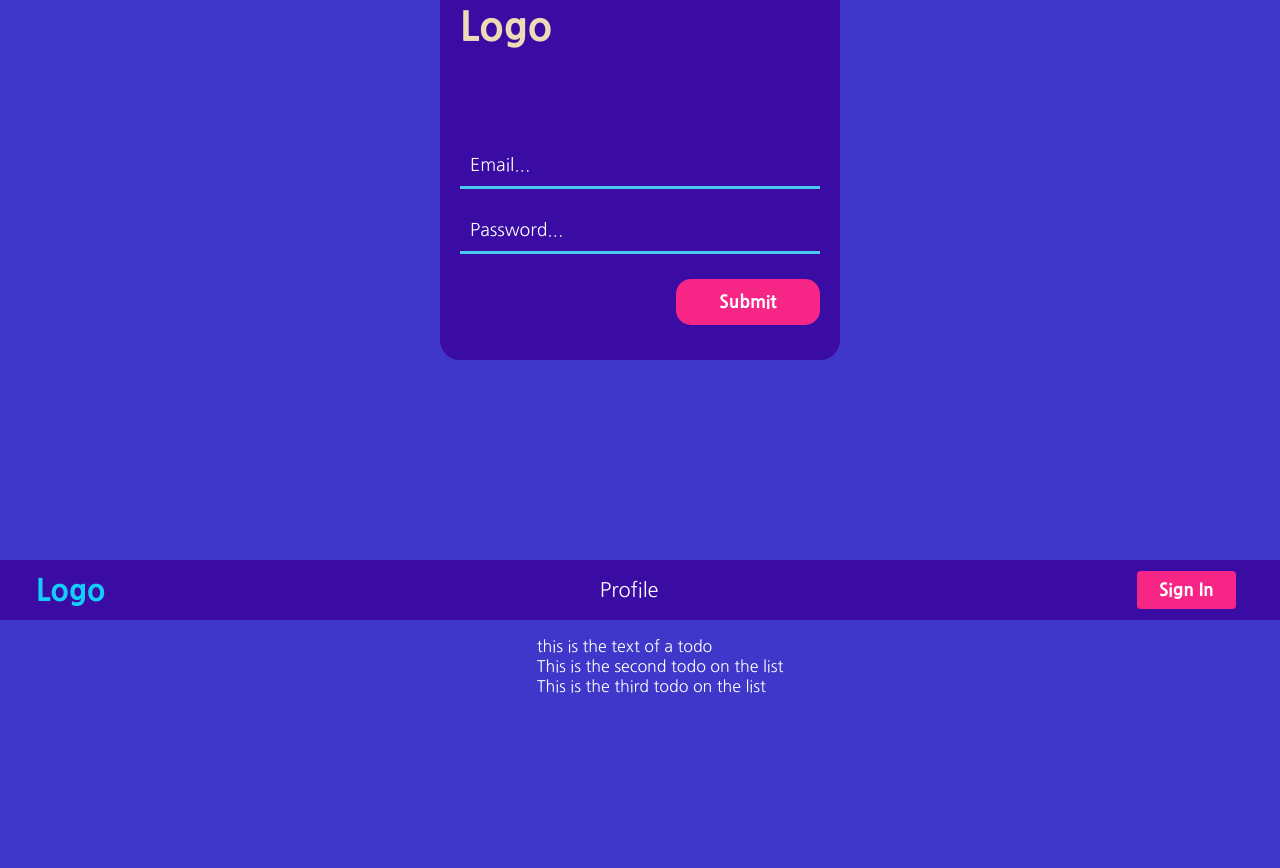
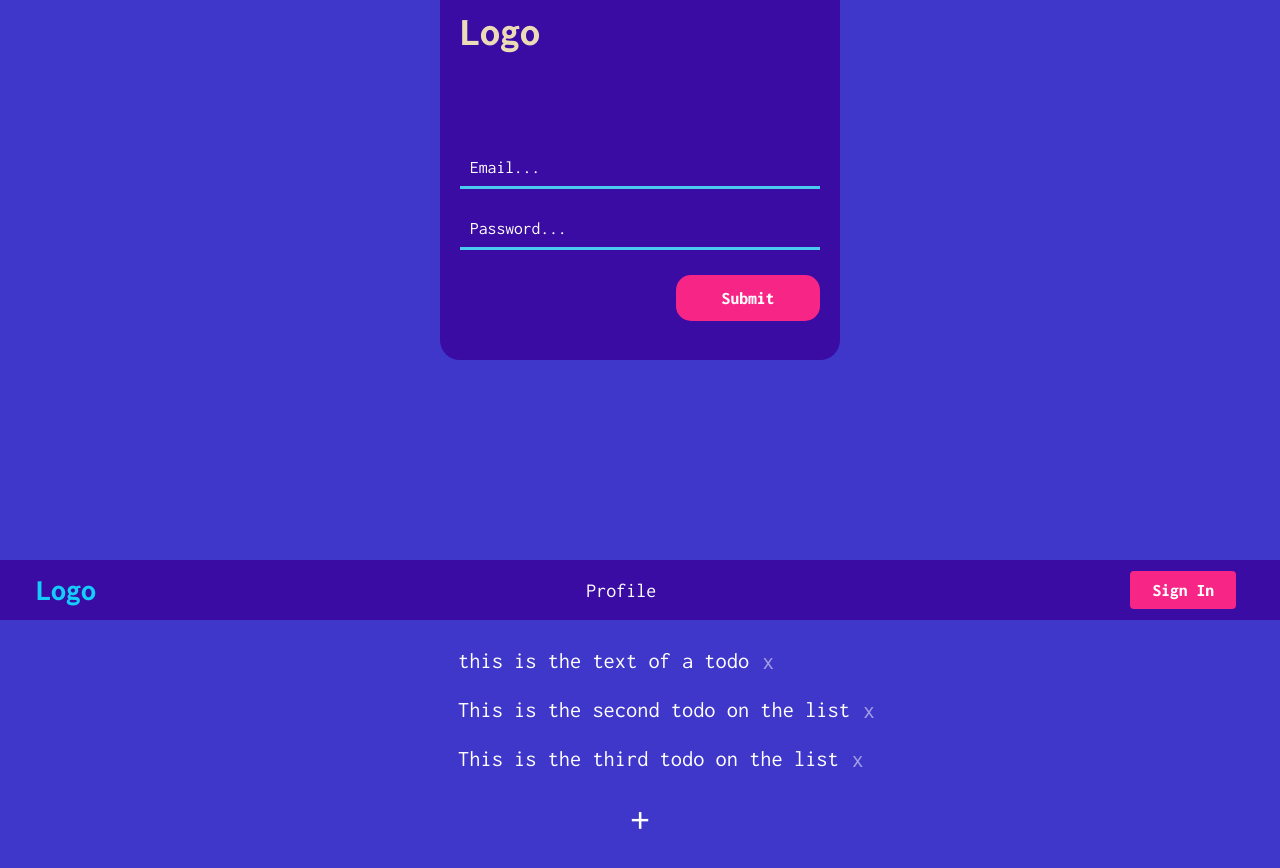
Before and after one commit to Trev-Marshall/Headspace, a React (Create React App) app: page /signin in a window 1280 px wide. Shown: the part 240-1108 px from the top of the page. Built offline with nearby package versions, Linux system fonts and the light colour scheme.

Commit message:
Fully functional todo. Minus saving the todos somewhere

```diff
--- a/src/App.css
+++ b/src/App.css
@@ -1,4 +1,4 @@
-@import url('https://fonts.googleapis.com/css2?family=Nanum+Gothic:wght@400;800&display=swap');
+@import url('https://fonts.googleapis.com/css2?family=Inconsolata:wght@300;400;800&display=swap');
 * {
-	font-family: 'Nanum Gothic', sans-serif;
+	font-family: 'Inconsolata', monospace;
 }
--- a/src/Components/Home.jsx
+++ b/src/Components/Home.jsx
@@ -1,28 +1,50 @@
 import React, {useState} from 'react'
 import styled from 'styled-components'
 import Todo from './Todo'
-
-
+import TodoForm from './TodoForm'
+import {COLORS1} from '../Design/Constants'
 
 function Home() {
   const [todos, setTodos] = useState([
-    {text: 'this is the text of a todo'},
-    {text: 'This is the second todo on the list'},
-    {text: 'This is the third todo on the list'}
+    {text: 'this is the text of a todo',
+    isCompleted: false},
+    {text: 'This is the second todo on the list',
+    isCompleted: false},
+    {text: 'This is the third todo on the list',
+    isCompleted: false}
   ])
+  const [value, setValue] = useState("")
+  const [formState, setFormState] = useState(false)
 
   return (
     <Container>
       <Ul>
         {todos &&
         todos.map((todo, index) => (
-          <Li
+          <Todo
           key={index}
           index={index}
           todo={todo}
+          setTodos={setTodos}
+          todos={todos}
           />
         ))}
       </Ul>
+      {formState ?
+      (
+        <TodoForm
+      value={value}
+      setValue={setValue}
+      setTodos={setTodos}
+      todos={todos}
+      setFormState={setFormState}
+      />
+      ) : (
+        <Span
+        onClick={() => setFormState(true)}
+        >+</Span>
+      )
+    }
     </Container>
   )
 }
@@ -34,12 +56,18 @@ const Container = styled.div`
   justify-content: center;
   align-items: center;
   color: white;
-`
-const Li = styled(Todo)`
-  margin: 13px;
-  font-size: 1.4em;
+  flex-direction: column;
 `
 
 const Ul = styled.ul`
   list-style-type: none;
 `
+
+const Span = styled.span`
+  font-size: 2.5em;
+  transition: all 250ms;
+  &:hover {
+    color: ${COLORS1.secondary_accent};
+    transform: rotate(90deg);
+  }
+`
--- a/src/Components/NavBar.jsx
+++ b/src/Components/NavBar.jsx
@@ -11,7 +11,7 @@ const Navbar = () => {
       </NavLink>
 
       <NavMenu>
-        <NavLink to="/profile" activeStyle>
+        <NavLink to="/profile" >
           Profile
         </NavLink>
       </NavMenu>
--- a/src/Components/Todo.jsx
+++ b/src/Components/Todo.jsx
@@ -1,11 +1,47 @@
 import React from 'react'
+import styled from 'styled-components'
 
-function Todo({todo}) {
+function Todo({todo, index, todos, setTodos}) {
+
+  const completeTodo = index => {
+    const newTodo = [...todos];
+    newTodo[index].isCompleted = true;
+    setTodos(newTodo)
+  }
+
   return (
-    <li>
-      {todo.text}
-    </li>
+    <Container>
+      <Li style={{ display: todo.isCompleted ? "none" : "block" }} >
+        {todo.text}
+      </Li>
+      <Span
+      onClick={() => completeTodo(index)}
+      style={{ display: todo.isCompleted ? "none" : "block" }}
+      >x</Span>
+    </Container>
   )
 }
 
 export default Todo
+
+const Li = styled.li`
+  margin: 13px;
+  font-size: 1.4em;
+`
+
+const Span = styled.span`
+  cursor: pointer;
+  font-size: 1.5em;
+  opacity: .5;
+  transition: opacity 250ms;
+`
+
+const Container = styled.div`
+  display: flex;
+  align-items: center;
+  &:hover {
+    ${Span} {
+      opacity: 1;
+    }
+  }
+`
--- /dev/null
+++ b/src/Components/TodoForm.jsx
@@ -0,0 +1,38 @@
+import React from 'react'
+import styled from 'styled-components'
+
+function TodoForm({value, setValue, todos, setTodos, setFormState}) {
+
+  const addTodo = text => {
+    const newTodo = [...todos, {text, isCompleted: false}];
+    setTodos(newTodo)
+    setFormState(false)
+  }
+
+  const handleSubmit = (e) => {
+    e.preventDefault()
+    if (!value) return;
+    addTodo(value);
+    setValue("");
+  }
+
+  return (
+    <Form onSubmit={handleSubmit}>
+      <Input
+      type='text'
+      value={value}
+      onChange={e => setValue(e.target.value)}
+      />
+    </Form>
+  )
+}
+
+export default TodoForm
+
+const Form = styled.form`
+
+`
+
+const Input = styled.input`
+
+`
```
